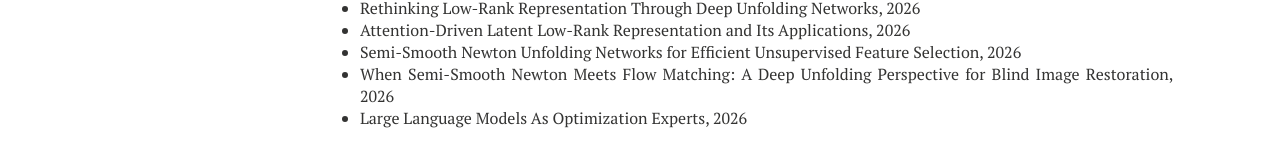
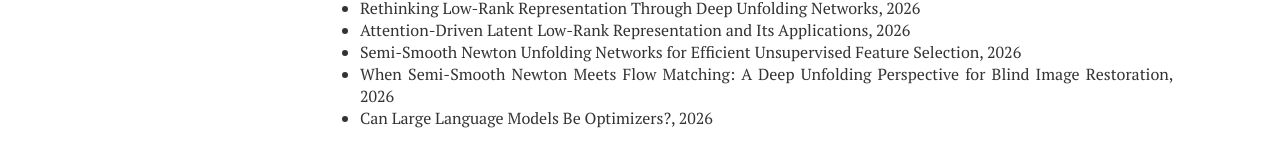
Before and after one commit to xianchaoxiu/xianchaoxiu.github.io, a Jekyll site: the page built from chinese/book/DDOA/index.md, in a window 1280 px wide. Shown: the part 367-534 px from the top of the page. Built offline with Jekyll 4.4.1, drawn with Linux system fonts in a browser that asks for light colours; nearby versions of some CDN libraries.

Commit message:
Update index.md

```diff
--- a/chinese/book/DDOA/index.md
+++ b/chinese/book/DDOA/index.md
@@ -17,4 +17,4 @@ share: false
 * Attention-Driven Latent Low-Rank Representation and Its Applications, 2026  <br>
 * Semi-Smooth Newton Unfolding Networks for Efficient Unsupervised Feature Selection, 2026  <br>
 * When Semi-Smooth Newton Meets Flow Matching: A Deep Unfolding Perspective for Blind Image Restoration, 2026  <br>
-* Large Language Models As Optimization Experts, 2026  <br>
+* Can Large Language Models Be Optimizers?, 2026  <br>
```
